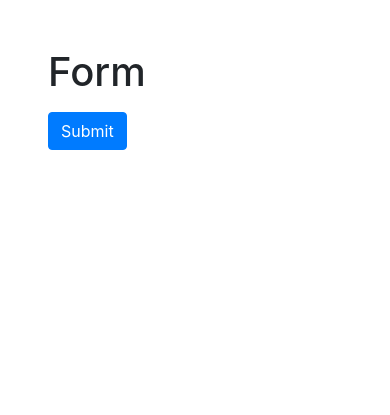
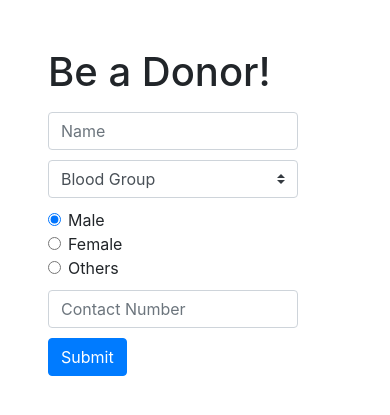
Before and after one commit to minhajul-karim/cs50-workspace, a Flask app: page /form in a window 390 px wide. Shown: the part 60-475 px from the top of the page. Run offline with Flask 2, Linux system fonts and the light colour scheme; some libraries are stand-ins or nearby versions.

Commit message:
Plug responsive form in form.html

```diff
--- a/pset7/survey/application.py
+++ b/pset7/survey/application.py
@@ -1,4 +1,4 @@
-import cs50
+# import cs50
 import csv
 
 from flask import Flask, jsonify, redirect, render_template, request
--- a/pset7/survey/static/styles.css
+++ b/pset7/survey/static/styles.css
@@ -1 +1,18 @@
-/* TODO */
+/* Reduce the width of input type = text */
+
+.form-control,
+.custom-select
+{
+	width: 250px;
+	display: block;
+	margin: 10px 0;
+}
+
+
+/*Responsive form*/
+@media all and (max-width: 350px)
+{
+	.p-5 {
+		padding: 10px 20px !important;
+	}
+}
--- a/pset7/survey/templates/form.html
+++ b/pset7/survey/templates/form.html
@@ -3,12 +3,49 @@
 {% block main %}
 
     <!-- http://getbootstrap.com/docs/4.1/content/typography/ -->
-    <h1 class="mb-3">Form</h1>
+    <h1 class="mb-3">Be a Donor!</h1>
 
     <!-- http://getbootstrap.com/docs/4.1/components/forms/ -->
     <form action="/form" method="post">
 
-        <!-- TODO -->
+        <!-- Name -->
+        <input type="text" class="form-control" placeholder="Name">
+
+        <!-- Blood Group -->
+        <select class="custom-select">
+          <option selected disabled>Blood Group</option>
+          <option value="a+">A(+ve)</option>
+          <option value="a-">A(-ve)</option>
+          <option value="b+">B(+ve)</option>
+          <option value="b-">B(-ve)</option>
+          <option value="o+">O(+ve)</option>
+          <option value="o-">O(-ve)</option>
+          <option value="ab+">AB(+ve)</option>
+          <option value="ab-">AB(-ve)</option>
+        </select>
+
+        <!-- Sex -->
+        <div class="form-check">
+          <input class="form-check-input" type="radio" name="sex" id="rad1" value="male" checked>
+          <label class="form-check-label" for="rad1">
+            Male
+          </label>
+        </div>
+        <div class="form-check">
+          <input class="form-check-input" type="radio" name="sex" id="rad2" value="female">
+          <label class="form-check-label" for="rad2">
+            Female
+          </label>
+        </div>
+        <div class="form-check">
+          <input class="form-check-input" type="radio" name="sex" id="rad3" value="others">
+          <label class="form-check-label" for="rad3">
+            Others
+          </label>
+        </div>
+
+        <!-- Contact Number -->
+        <input type="text" class="form-control" placeholder="Contact Number">
 
         <!-- http://getbootstrap.com/docs/4.1/components/buttons/ -->
         <button class="btn btn-primary" type="submit">Submit</button>
--- a/pset7/survey/templates/layout.html
+++ b/pset7/survey/templates/layout.html
@@ -14,7 +14,7 @@
 
         <link href="/static/styles.css" rel="stylesheet">
 
-        <title>Survey</title>
+        <title>Survey - Local</title>
 
     </head>
 
```
